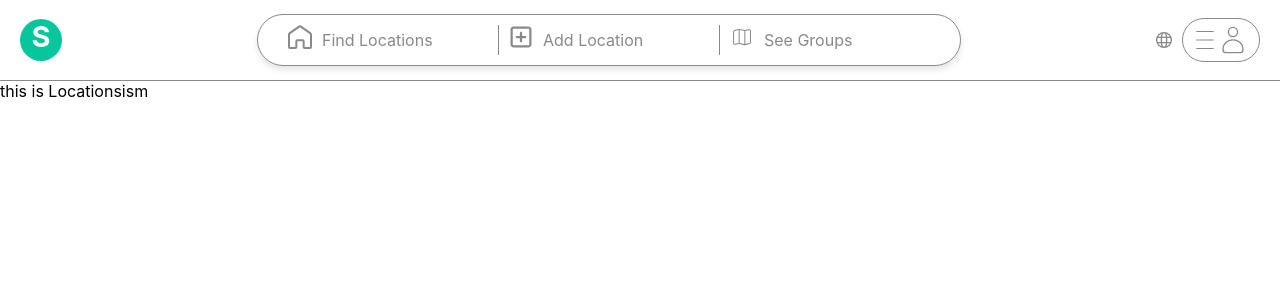
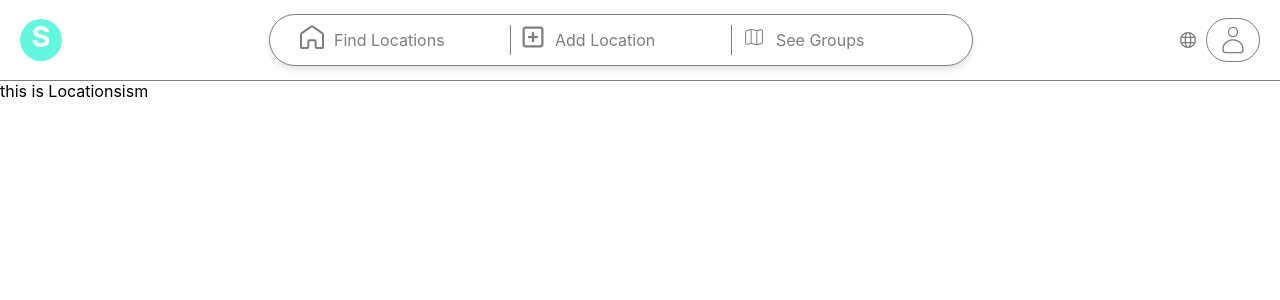
Before and after one commit to Sports-To-Go/Frontend, a React (Vite) app: page /locations in a window 1280 px wide. Shown: the top 300 px of the page. Built offline with nearby package versions, Linux system fonts and the light colour scheme.

Commit message:
added new global colors

```diff
--- a/src/components/Footer/Footer.scss
+++ b/src/components/Footer/Footer.scss
@@ -1,5 +1,5 @@
 .footer {
-	background-color: #e9f5f3;
+	background-color: var(--background-green);
 	position: fixed; // will be replaced maybe?
 	color: var(--text-secondary);
 	bottom: 0;
--- a/src/components/Logo/Logo.scss
+++ b/src/components/Logo/Logo.scss
@@ -1,7 +1,7 @@
 @import '../../styles/global.scss';
 
 .logo {
-	background-color: var(--primary);
+	background-color: #64f6de;
 	border-radius: 100%;
 	text-align: center;
 	color: white;
--- a/src/components/Logo/Logo.tsx
+++ b/src/components/Logo/Logo.tsx
@@ -1,7 +1,11 @@
 import './Logo.scss'
 
 const Logo: React.FC = () => {
-	return <div className="logo">S</div>
+	return (
+		<div className="logo-container">
+			<div className="logo">S</div>
+		</div>
+	)
 }
 
 export default Logo
--- a/src/components/Navbar/Navbar.tsx
+++ b/src/components/Navbar/Navbar.tsx
@@ -3,7 +3,7 @@ import Logo from '../Logo/Logo.tsx'
 import NavTab from '../NavTab/NavTab.tsx'
 import { GrHomeRounded, GrLanguage } from 'react-icons/gr'
 import { FaRegSquarePlus } from 'react-icons/fa6'
-import { CiMenuBurger, CiUser, CiMap } from 'react-icons/ci'
+import { CiUser, CiMap } from 'react-icons/ci'
 import { NavLink } from 'react-router-dom'
 
 interface NavbarProps {
@@ -34,7 +34,7 @@ const Navbar: React.FC<NavbarProps> = ({ showTabs }) => {
 
 						{/* This should actually open a modal with some option and a way to change the switch between dark and light mode*/}
 						<NavLink to="/profile" className="navbar-profile-container">
-							<CiMenuBurger style={{ fontSize: 24 }} />
+							{/* <CiMenuBurger style={{ fontSize: 24 }} /> */}
 							<CiUser style={{ fontSize: 32 }} />
 						</NavLink>
 					</div>
--- a/src/styles/global.scss
+++ b/src/styles/global.scss
@@ -1,19 +1,31 @@
 :root {
-	--text-primary: #131313;
-	--text-secondary: #898989;
+    --text-primary: #616161;
+    --text-secondary: #7E7E7E;
+    --light-text: #949494;
+    --dark-text: #202020;
+
     --background: #ffffff;
-	--primary: #05c69d;
-	--secondary: #94f6de;
-	--accent: #d65971;
+    --background-green: #E9F5F3;
+    --button-green: #27C4B6;
+    --accent-green: #94F6DE;
+    --new-accent-green: #27C4B6;
+    --border-color: #CDCDCD;
+    --green-border: #17A17A;
 }
 
 [data-theme='dark'] {
-	--text-secondary: #ffffff;
-	--text-secondary: #898989;
+    --text-primary: #C7C7C7;
+    --text-secondary: #CACACA;
+    --light-text: #A2A2A2;
+    --dark-text: #F2F2F2;
+
     --background: #131313;
-	--primary: #05c69d;
-	--secondary: #94f6de;
-	--accent: #d65971;
+    --background-green: #191617;
+    --button-green: #27C4B6;
+    --accent-green: #94F6DE;
+    --new-accent-green: #27C4B6;
+    --border-color: #565656;
+    --green-border: #17A17A;
 }
 
 body {
```
Lines whose indentation alone changed are shown as unchanged.
